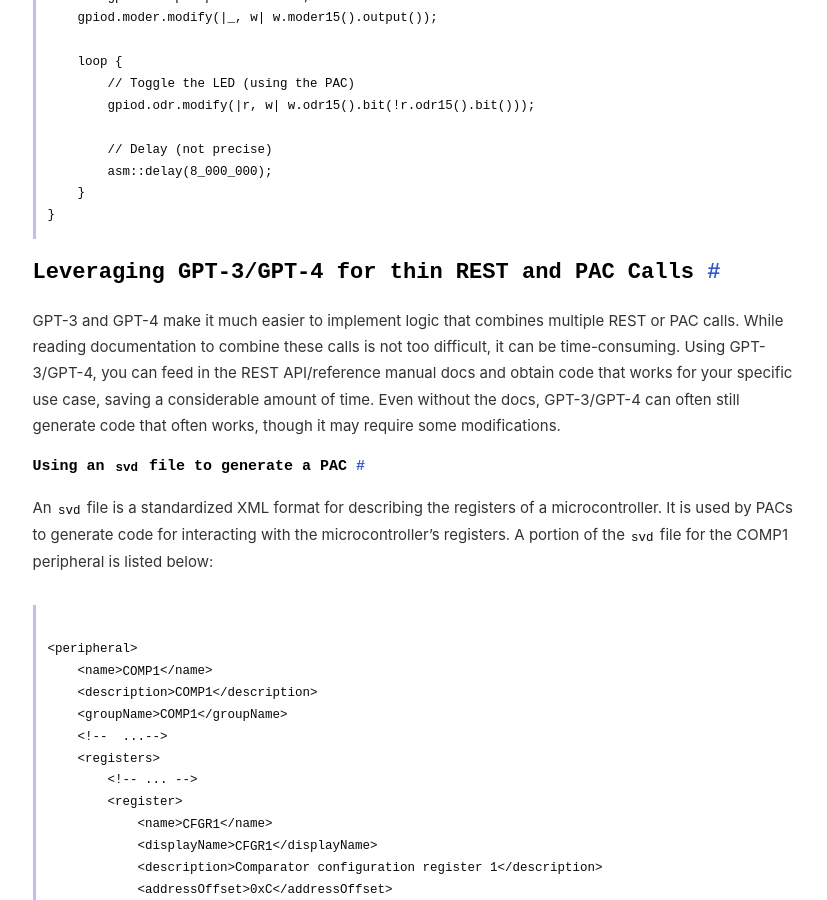
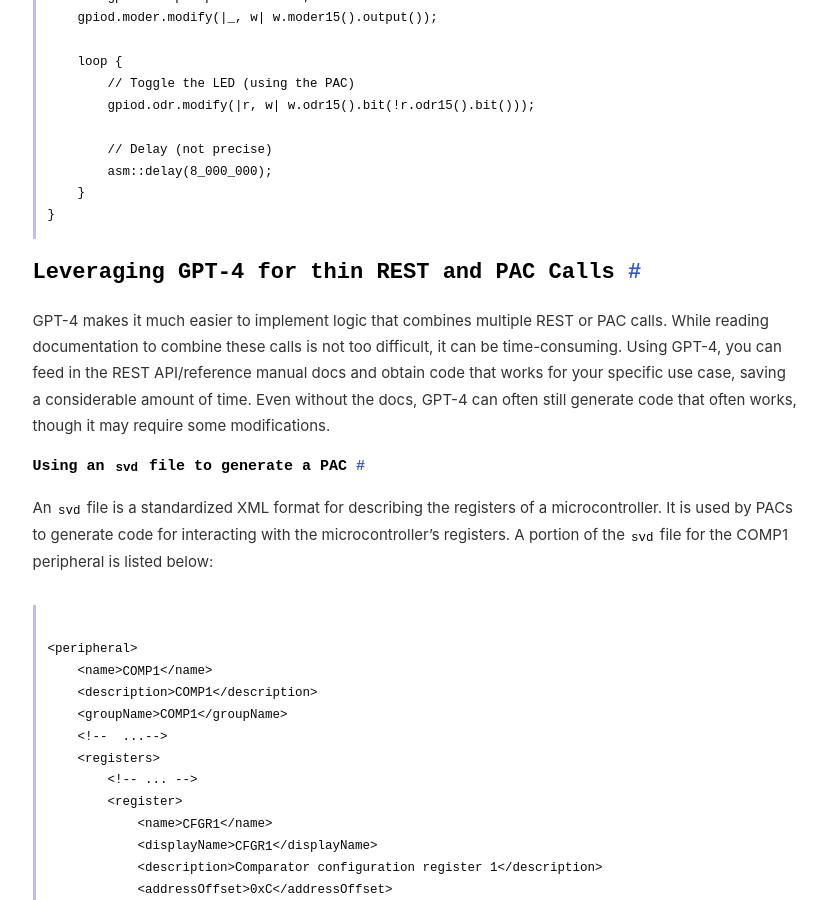
Before and after one commit to andrewgazelka/andrewgazelka.github.io, a Jekyll site: the page built from _posts/2023-04-06-gpt4-hals-and-rest-libs.markdown, in a window 1280 px wide and 900 px high, scrolled down 1369 px. Shown: the whole window, without its empty margins (225-1052 px from the left). Built offline with Jekyll 4.4.1, drawn with Linux system fonts in a browser that asks for light colours; some web fonts are replaced; some of the changed text lies outside the part shown.

Commit message:
change gpt -> gpt4

````diff
--- a/_posts/2023-04-06-gpt-hals-and-rest-libs.markdown
+++ b/_posts/2023-04-06-gpt4-hals-and-rest-libs.markdown
@@ -1,6 +1,6 @@
 ---
 layout: post
-title: "GPT HALs and REST libraries"
+title: "GPT4 HALs and REST libraries"
 ---
 
 [//]: # (# Harnessing the Power of Language Models for Hardware Abstraction and REST APIs in Rust)
@@ -15,7 +15,7 @@
 
 ### Benefits
 
-HALs and REST libraries are essential tools that speed up development, especially in an age before GPT-3 and GPT-4. They
+HALs and REST libraries are essential tools that speed up development, especially in an age before GPT-4. They
 allow developers to focus on writing application logic without having to worry about low-level hardware details or the
 intricacies of API communication.
 
@@ -70,12 +70,12 @@
 }
 ```
 
-## Leveraging GPT-3/GPT-4 for thin REST and PAC Calls
+## Leveraging GPT-4 for thin REST and PAC Calls
 
-GPT-3 and GPT-4 make it much easier to implement logic that combines multiple REST or PAC calls. While reading
-documentation to combine these calls is not too difficult, it can be time-consuming. Using GPT-3/GPT-4, you can feed in
+GPT-4 makes it much easier to implement logic that combines multiple REST or PAC calls. While reading
+documentation to combine these calls is not too difficult, it can be time-consuming. Using GPT-4, you can feed in
 the REST API/reference manual docs and obtain code that works for your specific use case, saving a considerable amount
-of time. Even without the docs, GPT-3/GPT-4 can often still generate code that often works, though it may require some
+of time. Even without the docs, GPT-4 can often still generate code that often works, though it may require some
 modifications.
 
 ### Using an `svd` file to generate a PAC
@@ -172,7 +172,7 @@
 
 ## Rust: A Perfect Match for Language Models
 
-Rust is an excellent choice for working with Language Models like GPT-3/GPT-4 for several reasons:
+Rust is an excellent choice for working with Language Models like GPT-4 for several reasons:
 
 1. **Token efficiency:** Rust has a low token count, which is beneficial since you pay for the number of tokens
    generated by the Language Model.
@@ -190,6 +190,6 @@
 
 ## Conclusion
 
-By combining the power of Rust with GPT-3/GPT-4, you can create efficient, verifiable, and easily understandable code
+By combining the power of Rust with GPT-4, you can create efficient, verifiable, and easily understandable code
 for your hardware abstraction and REST API needs. This approach allows you to bypass the limitations of traditional HALs
 and REST libraries, ultimately leading to more streamlined and effective development processes.
````
